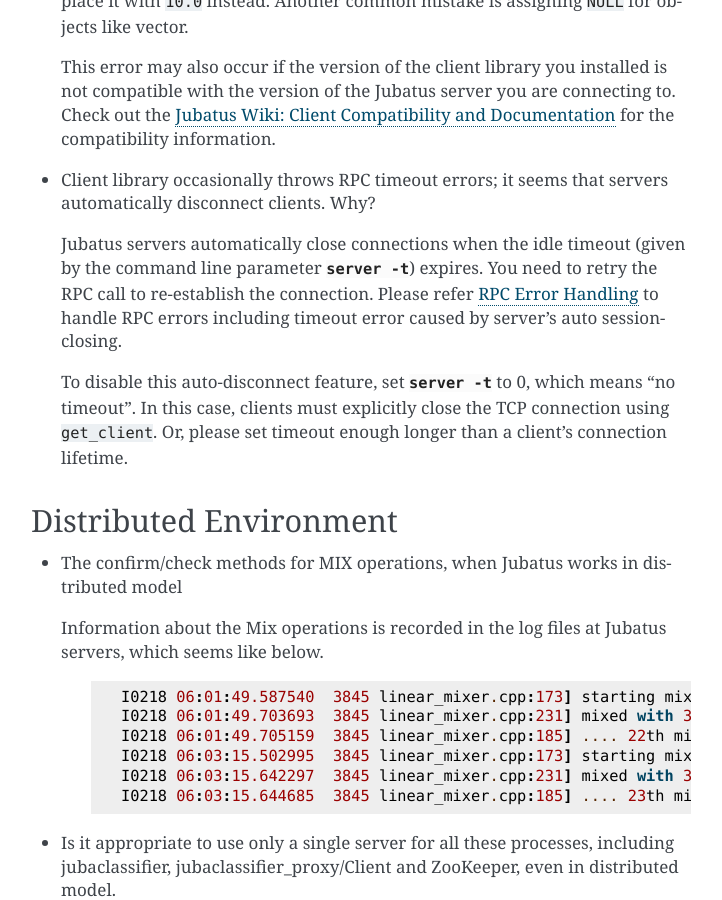
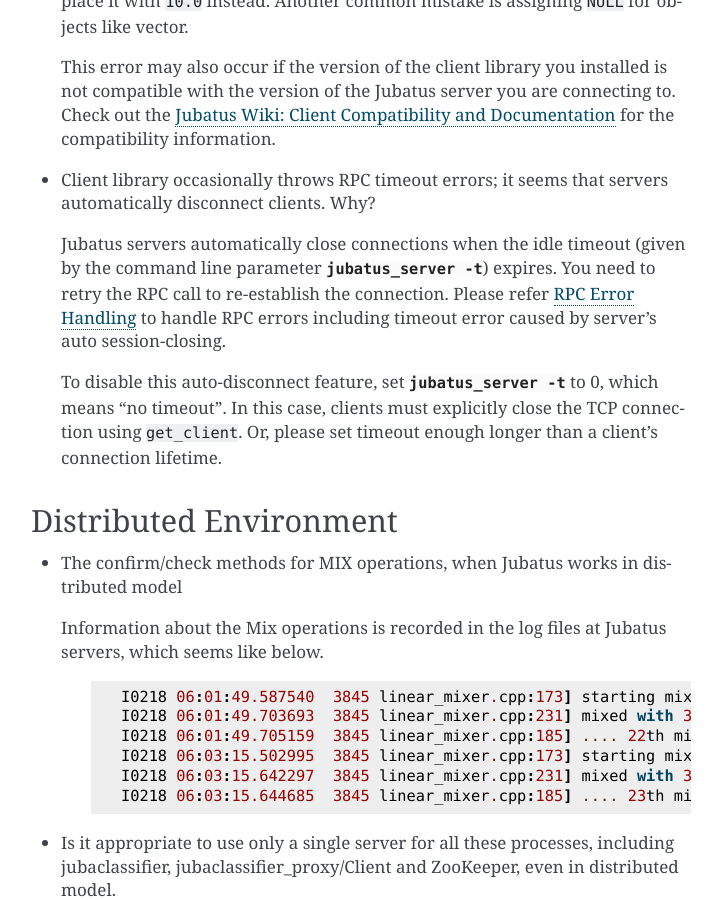
Before and after one commit to jubatus/website, a Sphinx documentation site: the page built from source/en/faq.rst, in a window 1280 px wide and 900 px high, scrolled down 2008 px. Shown: the whole window, without its empty margins (389-1111 px from the left). Built offline with Sphinx 7.4.7, drawn with Linux system fonts in a browser that asks for light colours; the version number could not be read and is left out; cross-references to code outside the pages are shown as plain code.

Commit message:
fix dead link to server option

```diff
--- a/source/en/faq.rst
+++ b/source/en/faq.rst
@@ -96,12 +96,12 @@
 
 - Client library occasionally throws RPC timeout errors; it seems that servers automatically disconnect clients. Why?
 
- Jubatus servers automatically close connections when the idle timeout (given by the command line parameter :option:`server -t`) expires.
+ Jubatus servers automatically close connections when the idle timeout (given by the command line parameter :option:`jubatus_server -t`) expires.
  You need to retry the RPC call to re-establish the connection.
  Please refer :doc:`faq_rpc_err_workaround` to handle RPC errors including timeout error
  caused by server's auto session-closing.
 
- To disable this auto-disconnect feature, set :option:`server -t` to 0, which means "no timeout".
+ To disable this auto-disconnect feature, set :option:`jubatus_server -t` to 0, which means "no timeout".
  In this case, clients must explicitly close the TCP connection using :mpidl:meth:`get_client`.
  Or, please set timeout enough longer than a client's connection lifetime.
 
--- a/source/ja/faq.rst
+++ b/source/ja/faq.rst
@@ -95,10 +95,10 @@
 
 - クライアントライブラリが時々 RPC タイムアウトエラーを投げる (サーバからクライアントが自動切断される)
 
- Jubatus サーバは、アイドルタイムアウト (コマンドラインパラメタ :option:`server -t` で設定される) が経過すると自動的に接続を切断します。
+ Jubatus サーバは、アイドルタイムアウト (コマンドラインパラメタ :option:`jubatus_server -t` で設定される) が経過すると自動的に接続を切断します。
  RPC呼び出しを再度実行することで接続が再確立されます。サーバによる接続自動切断に起因するタイムアウトを含むRPCエラーのハンドリングについては :doc:`faq_rpc_err_workaround` 参照してください。
 
- この自動切断機能を無効にするには、 :option:`server -t` を 0 (タイムアウトなし) に設定します。
+ この自動切断機能を無効にするには、 :option:`jubatus_server -t` を 0 (タイムアウトなし) に設定します。
  この場合、クライアントは :mpidl:meth:`get_client` を使用して TCP 接続を明示的に切断する必要があります。
  もしくは、想定するクライアントの一接続毎の処理時間より十分長い時間を設定してください。
 
```
